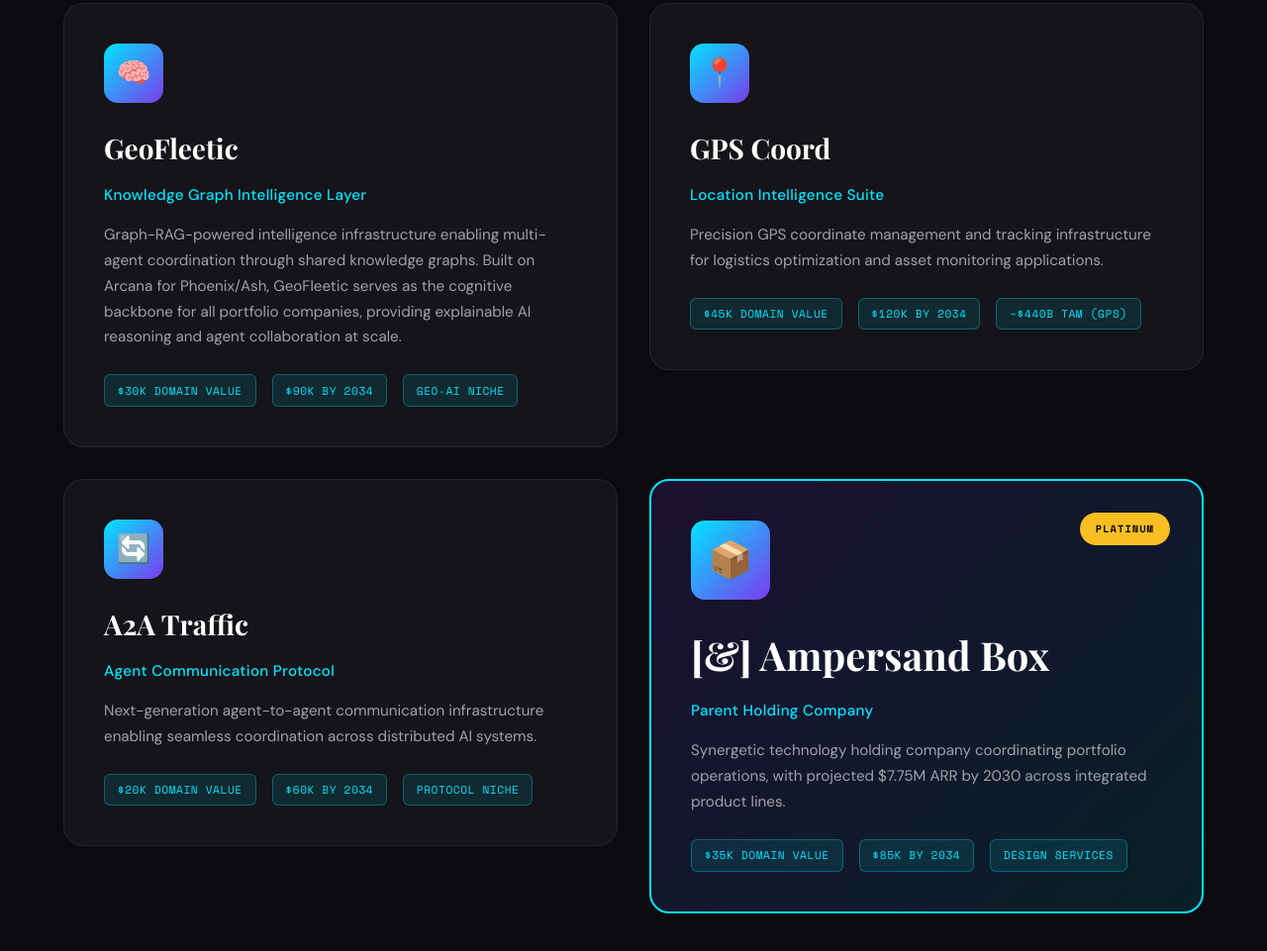
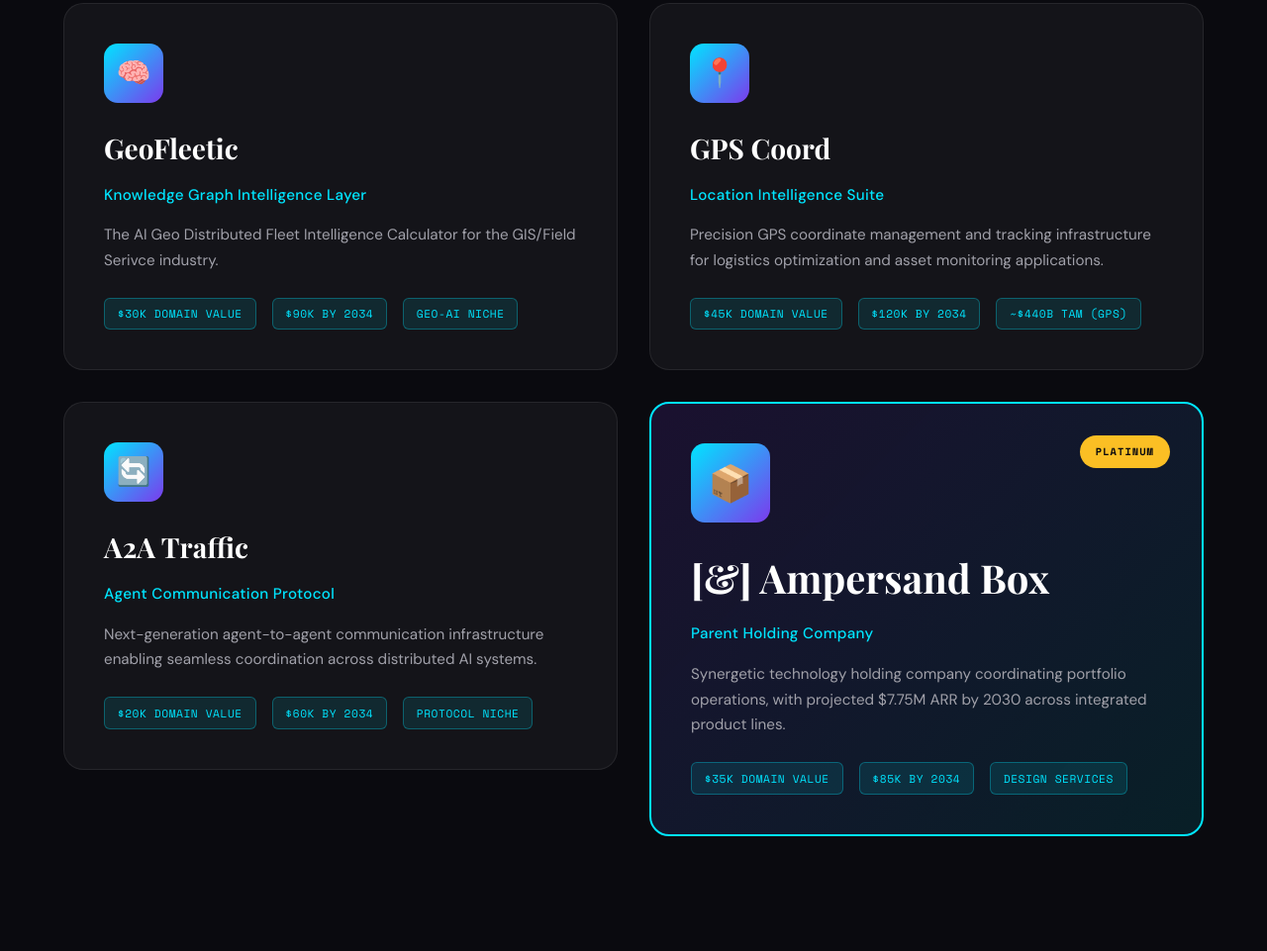
Before and after one commit to c-u-l8er/TRAAVIIS, a plain HTML site: page index.html in a window 1280 px wide. Shown: the part 2408-3369 px from the top of the page at 99% size. Drawn offline with nearby package versions, Linux system fonts and the light colour scheme.

Commit message:
actual purpose

```diff
--- a/index.html
+++ b/index.html
@@ -931,12 +931,8 @@
                             Knowledge Graph Intelligence Layer
                         </p>
                         <p class="company-description">
-                            Graph-RAG-powered intelligence infrastructure
-                            enabling multi-agent coordination through shared
-                            knowledge graphs. Built on Arcana for Phoenix/Ash,
-                            GeoFleetic serves as the cognitive backbone for all
-                            portfolio companies, providing explainable AI
-                            reasoning and agent collaboration at scale.
+                            The AI Geo Distributed Fleet Intelligence Calculator
+                            for the GIS/Field Serivce industry.
                         </p>
                         <div class="company-meta">
                             <span
```
